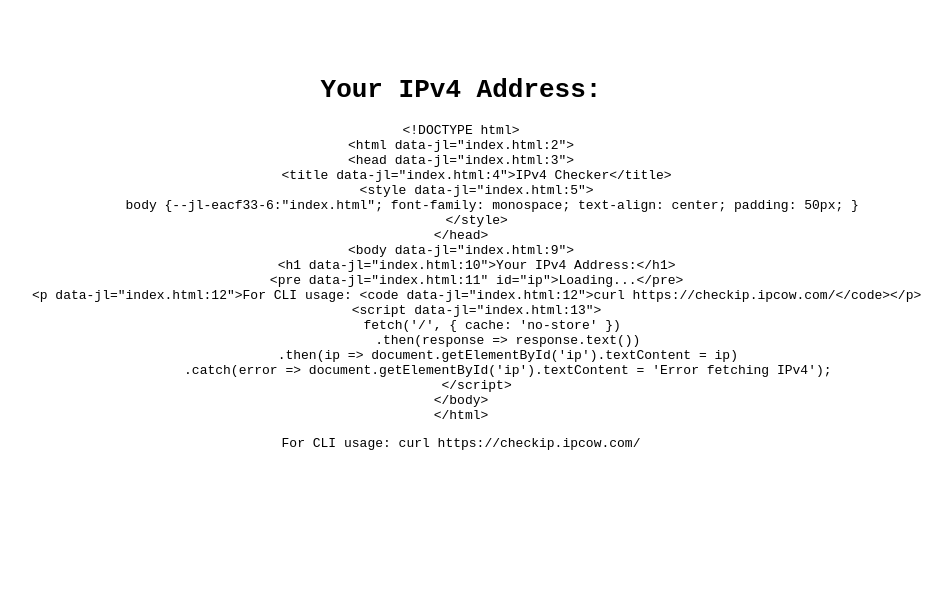
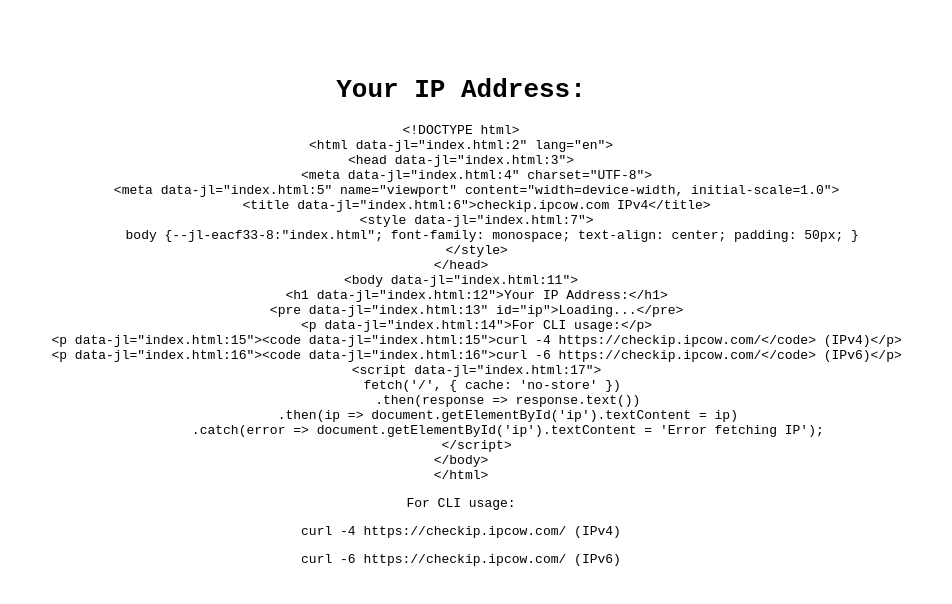
Before and after one commit to MichalAFerber/ipcow-checkip, a plain HTML site: page index.html in a window 1280 px wide. Shown: the whole page, without its empty margins (179-1131 px from the left). Drawn offline with Linux system fonts and the light colour scheme.

Commit message:
Initial commit

```diff
--- a/index.html
+++ b/index.html
@@ -1,20 +1,24 @@
 <!DOCTYPE html>
-<html>
+<html lang="en">
 <head>
-    <title>IPv4 Checker</title>
+    <meta charset="UTF-8">
+    <meta name="viewport" content="width=device-width, initial-scale=1.0">
+    <title>checkip.ipcow.com IPv4</title>
     <style>
         body { font-family: monospace; text-align: center; padding: 50px; }
     </style>
 </head>
 <body>
-    <h1>Your IPv4 Address:</h1>
+    <h1>Your IP Address:</h1>
     <pre id="ip">Loading...</pre>
-    <p>For CLI usage: <code>curl https://checkip.ipcow.com/</code></p>
+    <p>For CLI usage:</p>
+    <p><code>curl -4 https://checkip.ipcow.com/</code> (IPv4)</p>
+    <p><code>curl -6 https://checkip.ipcow.com/</code> (IPv6)</p>
     <script>
         fetch('/', { cache: 'no-store' })
             .then(response => response.text())
             .then(ip => document.getElementById('ip').textContent = ip)
-            .catch(error => document.getElementById('ip').textContent = 'Error fetching IPv4');
+            .catch(error => document.getElementById('ip').textContent = 'Error fetching IP');
     </script>
 </body>
 </html>
```
Also changed, not shown: functions/[[path]].js (+9 -3 lines).
